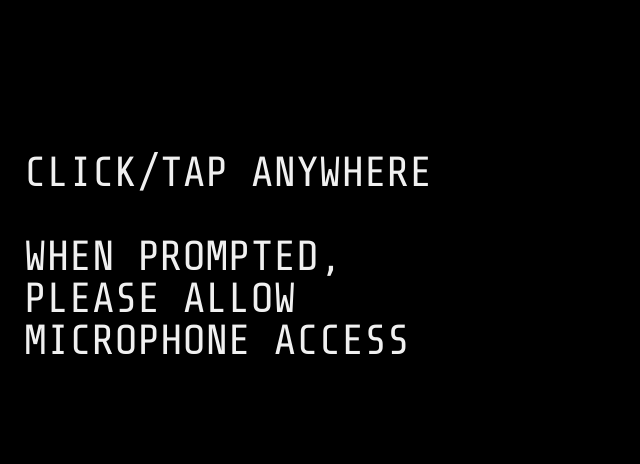
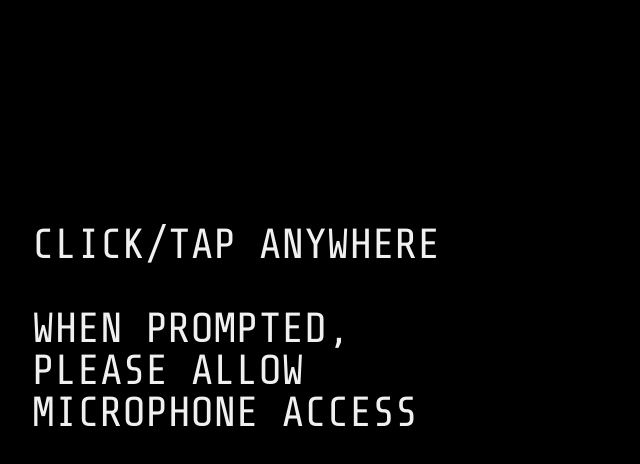
Before and after one commit to willgarrison/spectrogram, a plain HTML site: page index.html in a window 1280 px wide. Shown: the whole page, without its empty margins (0-640 px from the left). Drawn offline with nearby package versions, Linux system fonts and the light colour scheme.

Commit message:
adjust window

```diff
--- a/css/app.css
+++ b/css/app.css
@@ -30,10 +30,10 @@ p + p {
 
 .wrap {
 	position: absolute;
-	top: 3vmin;
-	right: 3vmin;
-	bottom: 3vmin;
-	left: 3vmin;
+	top: 12vmin;
+	right: 4vmin;
+	bottom: 12vmin;
+	left: 4vmin;
 	z-index: 0;
 }
 
```
